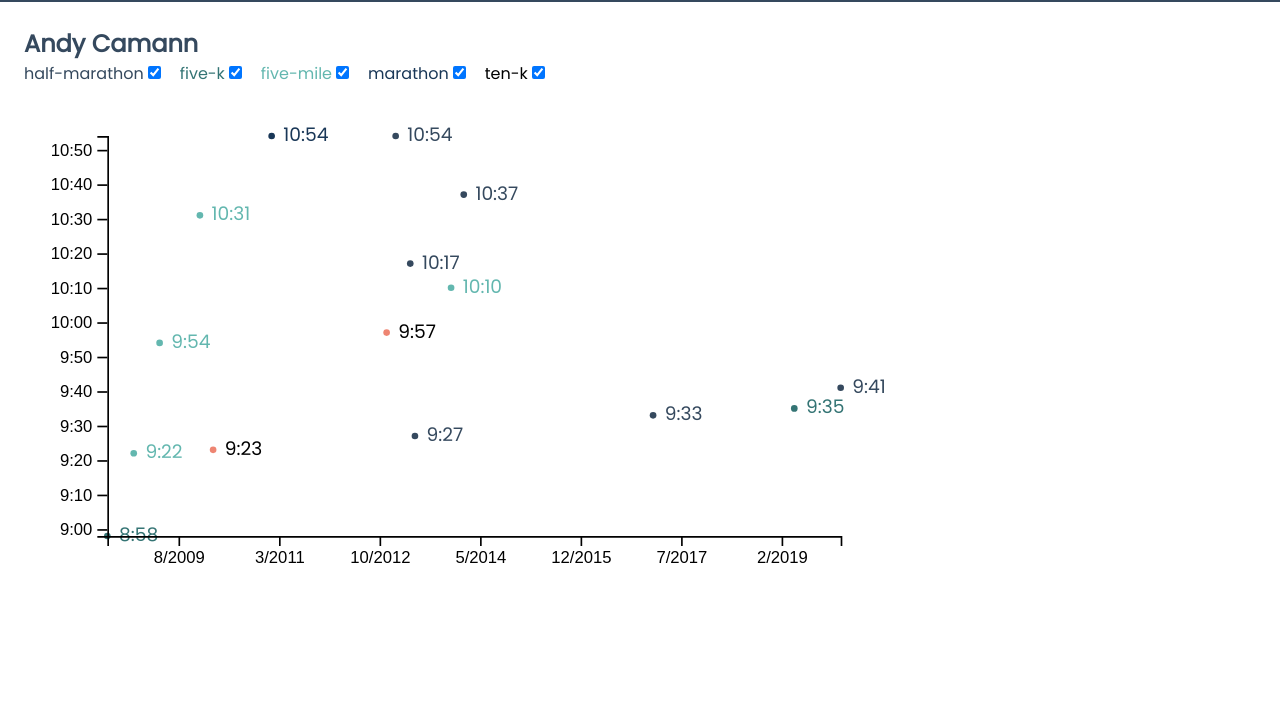
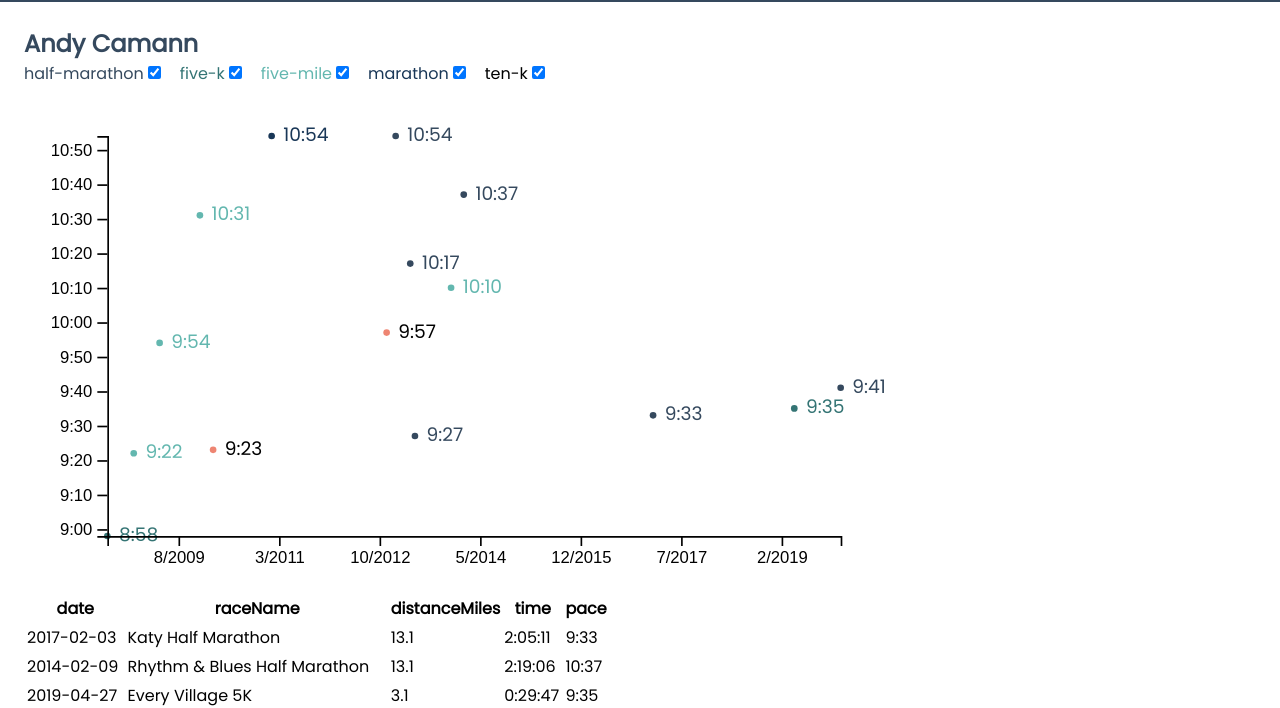
Before and after one commit to acamann/my-fastest-pace, a plain HTML site: page index.html in a window 1280 px wide. Shown: the part 97-805 px from the top of the page. Drawn offline with nearby package versions, Linux system fonts and the light colour scheme.

Commit message:
display simple table of race data

```diff
--- a/index.html
+++ b/index.html
@@ -19,6 +19,8 @@
         <section id="pace-graph-container">
             <div id="race-type-toggle"></div>
         </section>
+        <section id="race-table-container">
+        </section>
     </main>
 </body>
 </html>
--- a/pace-data.js
+++ b/pace-data.js
@@ -6,6 +6,7 @@ function loadRaceData() {
     .then(data => {
         raceData = data.races;
         displayPaceGraph();
+        displayRaceTable(raceData, ['date', 'raceName', 'distanceMiles', 'time', 'pace']);
         createCheckBoxes();
     })
 }
@@ -94,6 +95,38 @@ function createCheckBoxes() {
         });
 }
 
+function displayRaceTable(data, columns) {
+    var table = d3.select('#race-table-container').append('table')
+    var thead = table.append('thead')
+    var	tbody = table.append('tbody');
+
+    // append the header row
+    thead.append('tr')
+      .selectAll('th')
+      .data(columns).enter()
+      .append('th')
+        .text(function (column) { return column; });
+
+    // create a row for each object in the data
+    var rows = tbody.selectAll('tr')
+      .data(data)
+      .enter()
+      .append('tr');
+
+    // create a cell in each row for each column
+    var cells = rows.selectAll('td')
+      .data(function (row) {
+        return columns.map(function (column) {
+          return {column: column, value: row[column]};
+        });
+      })
+      .enter()
+      .append('td')
+        .text(function (d) { return d.value; });
+
+  return table;
+}
+
 
 function convertPaceStringToSeconds(time) {
     let msArray = time.split(':');
```
